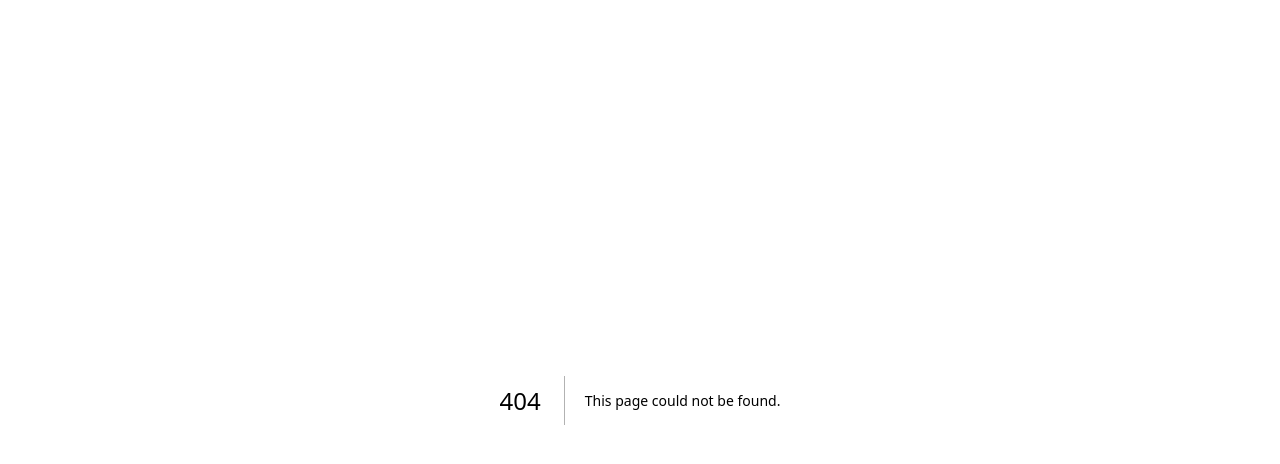
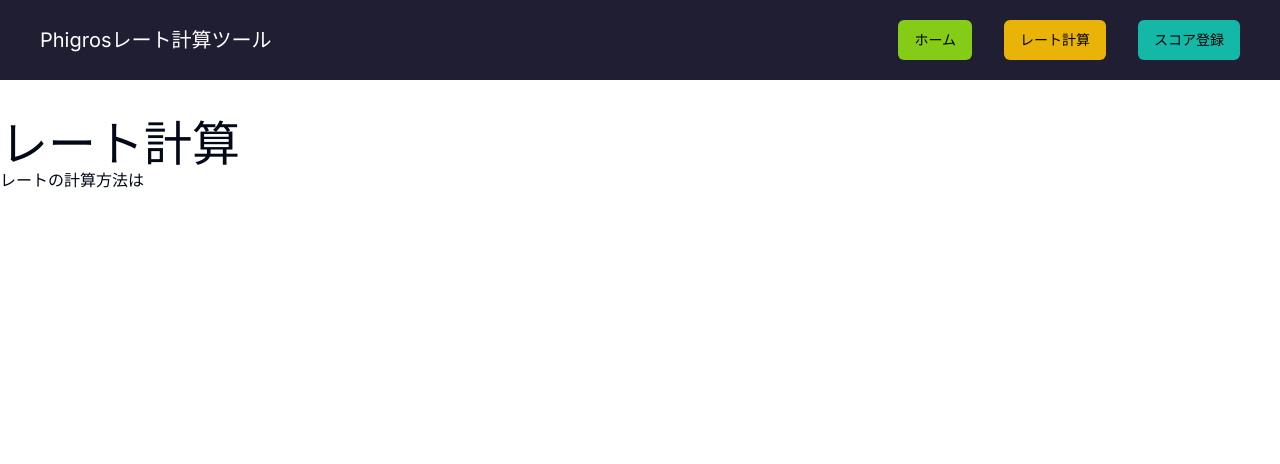
Before and after one commit to Cyndaquil1999/Phigros_results, a Next.js app in the folder phigrosTools/frontend/: page /rating in a window 1280 px wide. Before the commit this address had no page. Shown: the top 464 px of the page. Built offline with nearby package versions, Linux system fonts and the light colour scheme.

Commit message:
レート計算・べ枠表示ページの雛形を作成

```diff
--- a/phigrosTools/frontend/src/app/_component/header.tsx
+++ b/phigrosTools/frontend/src/app/_component/header.tsx
@@ -10,7 +10,7 @@ export function Header() {
           <Link href="/" className="text-black">ホーム</Link>
         </Button>
         <Button className="bg-yellow-500 hover:bg-yellow-300">
-          <Link href="/rate" className="text-black">レート計算</Link>
+          <Link href="/rating" className="text-black">レート計算</Link>
         </Button>
         <Button className="bg-teal-500 hover:bg-teal-300">
           <Link href="/submitScore" className="text-black">スコア登録</Link>
--- a/phigrosTools/frontend/src/app/page.tsx
+++ b/phigrosTools/frontend/src/app/page.tsx
@@ -6,9 +6,11 @@ export default function Page() {
   return (
     <div>
       <Header />
-      <div className="flex flex-col justify-center items-center mb-10">
-        <div className="text-xl mb-4">このツールでは以下の機能があります。</div>
-        <div className="flex flex-col space-y-2 text-lg">
+      <div className="flex flex-col justify-center items-center my-10">
+        <div className="text-5xl mb-4">
+          このツールでは以下の機能があります。
+        </div>
+        <div className="flex flex-col space-y-2 text-2xl">
           <div className="flex">
             <span>1.</span>
             <span> Phigrosのレート計算</span>
@@ -24,6 +26,7 @@ export default function Page() {
         </div>
       </div>
 
+      {/* TODO: サイズと色のスタイル調整 */}
       <div className="flex flex-col justify-center items-center space-y-4">
         <Button className="w-32 sm:w-40 md:w-48 lg:w-56">
           <Link href="/signin">ログイン</Link>
--- /dev/null
+++ b/phigrosTools/frontend/src/app/rating/page.tsx
@@ -0,0 +1,22 @@
+import { Header } from "../_component/header";
+
+export default function Rating() {
+  return (
+    <div>
+      <Header />
+      <div className="flex-col justify-center items-center my-10">
+        <div className="text-5xl">レート計算</div>
+        <div className="flex-col">
+          <div>レートの計算方法は</div>
+        </div>
+      </div>
+
+      {/* TODO: shadcnのテーブルを使ってここにべ枠と計算値を表示させる */}
+      <div>
+        <div className="flex justify-center items-center space-y-4">
+          <div></div>
+        </div>
+      </div>
+    </div>
+  );
+}
```
